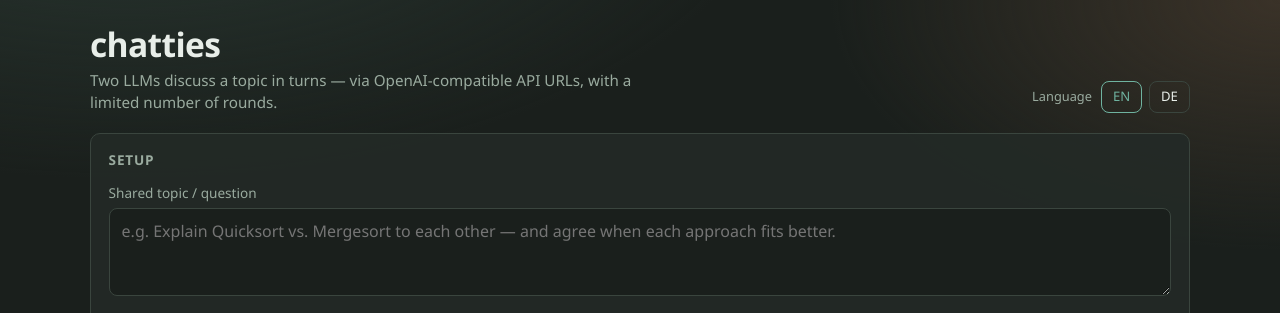
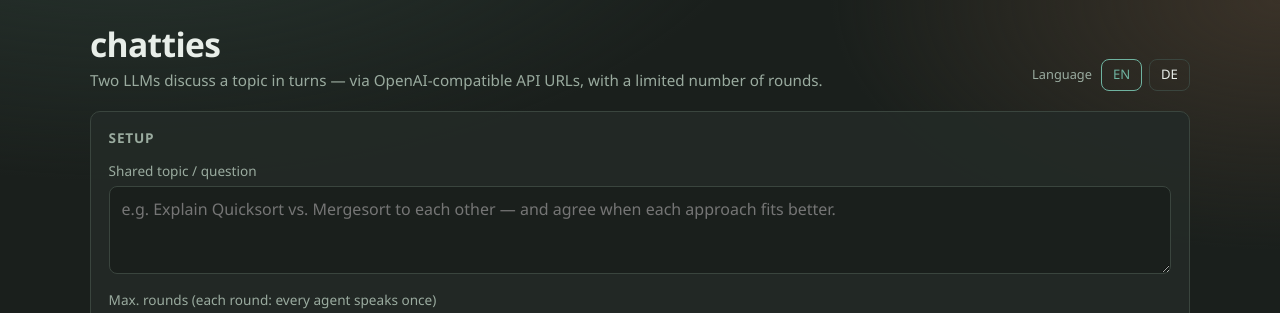
Before and after one commit to platomat/chatties, a PHP site: page /v1/ in a window 1280 px wide. Shown: the top 313 px of the page. Run offline with PHP 8.4, Linux system fonts and the light colour scheme; data that the repository does not hold is empty.

Commit message:
CSS fix.

```diff
--- a/assets/app.css
+++ b/assets/app.css
@@ -69,7 +69,6 @@ h1, h2, h3, p { margin: 0; }
 .tagline {
   color: var(--muted);
   font-size: 0.95rem;
-  max-width: 36rem;
 }
 
 .lang-switch {
```
